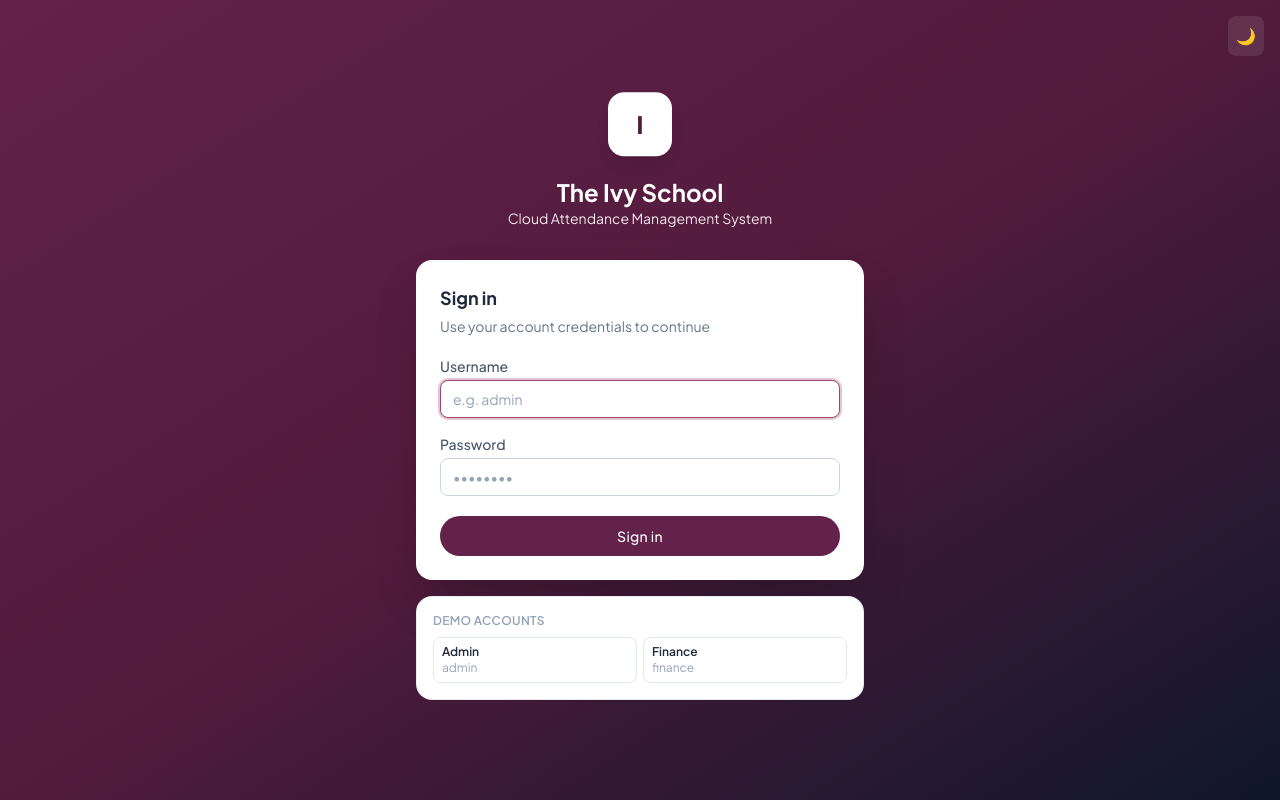
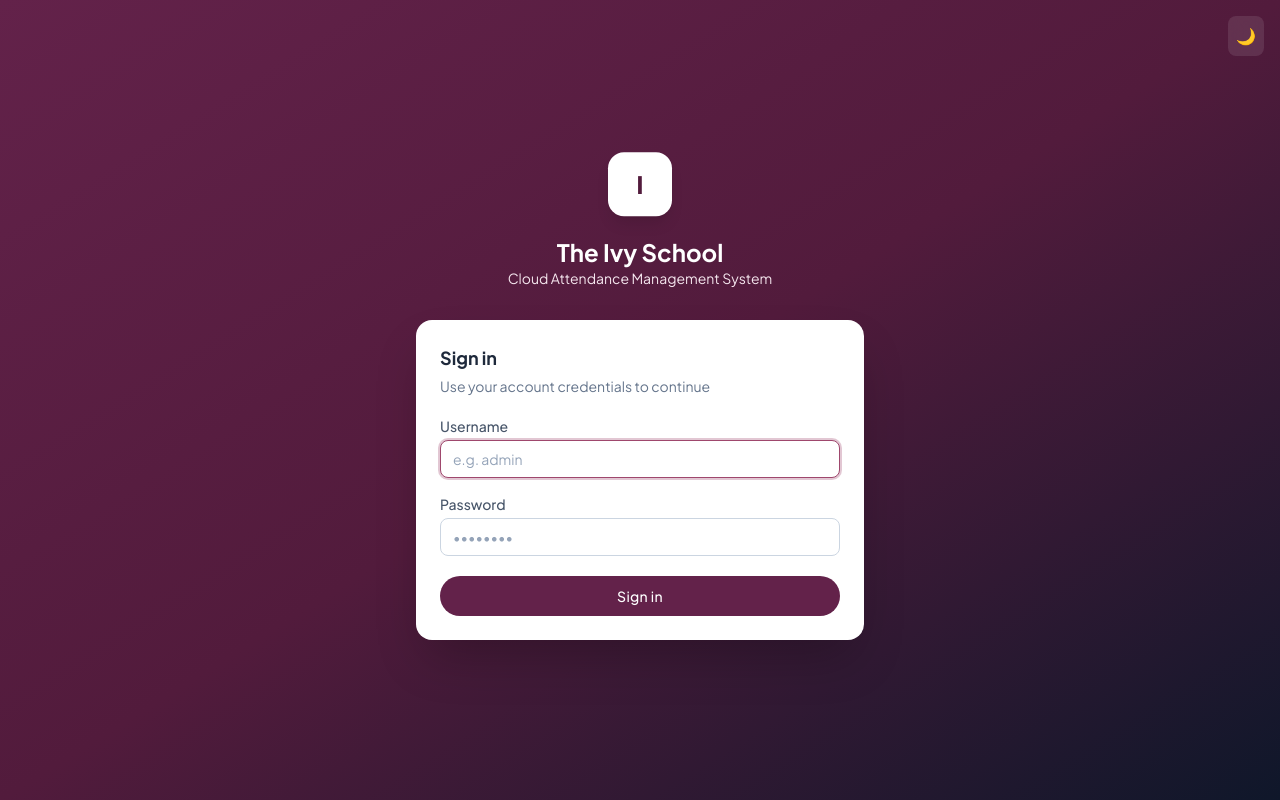
Before and after one commit to OwaisWajidKhan/The-Ivy-School, a React (Vite) app in the folder frontend/: page /login in a window 1280 px wide. Built offline with nearby package versions, Linux system fonts and the light colour scheme.

Commit message:
feat: read-only finance role; remove demo accounts from login

```diff
--- a/frontend/src/pages/Login.jsx
+++ b/frontend/src/pages/Login.jsx
@@ -4,11 +4,6 @@ import { useAuth } from '../context/AuthContext';
 import { useTheme } from '../context/ThemeContext';
 import Spinner from '../components/Spinner';
 import { useToast } from '../context/ToastContext';
-
-const DEMO = [
-  { u: 'admin', p: 'Admin@123', label: 'Admin' },
-  { u: 'finance', p: 'Finance@123', label: 'Finance' }
-];
 
 export default function Login() {
   const { login } = useAuth();
@@ -67,23 +62,6 @@ export default function Login() {
             {loading ? <Spinner size={18} /> : 'Sign in'}
           </button>
         </form>
-
-        <div className="card animate-slide-up mt-4 p-4" style={{ animationDelay: '0.1s' }}>
-          <p className="mb-2 text-xs font-semibold uppercase tracking-wide text-slate-400">Demo accounts</p>
-          <div className="grid grid-cols-2 gap-1.5">
-            {DEMO.map((d, i) => (
-              <button
-                key={d.u}
-                className="hover-lift rounded-lg border border-slate-200 px-2 py-1.5 text-left text-xs transition-colors hover:border-brand-400 hover:bg-brand-50 dark:border-slate-700 dark:hover:border-brand-500/50 dark:hover:bg-brand-500/10"
-                style={{ animationDelay: `${0.15 + i * 0.05}s` }}
-                onClick={() => { setUsername(d.u); setPassword(d.p); }}
-              >
-                <span className="block font-semibold">{d.label}</span>
-                <span className="text-slate-400">{d.u}</span>
-              </button>
-            ))}
-          </div>
-        </div>
       </div>
     </div>
   );
```
Also changed, not shown: 1 other file (tests, documents, lock files or other folders).
